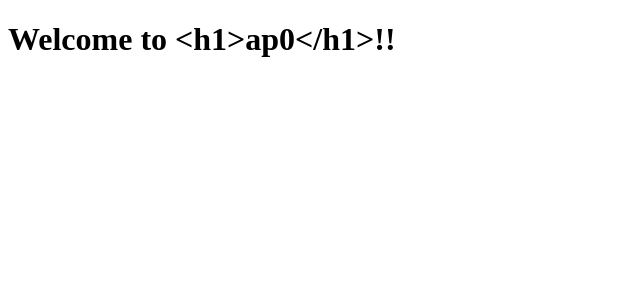
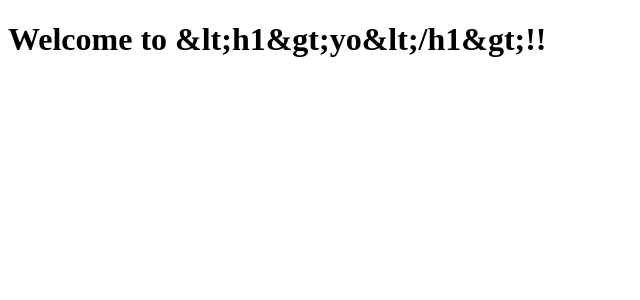
Before and after one commit to jskrnbindra/html-escape-unescape, an Angular app: page / in a window 1280 px wide. Shown: the top 300 px of the page, without its empty margins (0-640 px from the left). Built offline with nearby package versions, Linux system fonts and the light colour scheme.

Commit message:
(Enhancement) Escape pipe almost ready. Lefters :deep

```diff
--- a/src/app/app.component.ts
+++ b/src/app/app.component.ts
@@ -4,13 +4,14 @@ import { Component, OnInit } from '@angular/core';
   selector: 'app-root',
   template: `
     <h1>
-      Welcome to {{ title | unescape }}!!
+      Welcome to {{ title1 | escape  }}!!
     </h1>
   `,
   styles: []
 })
 export class AppComponent implements OnInit {
   title = '&lt;h1&gt;ap0&lt;/h1&gt;';
+  title1 = '<h1>yo</h1>';
 
   ngOnInit() {
 
--- /dev/null
+++ b/src/app/html-escape-unescape/escape.ts
@@ -0,0 +1,52 @@
+import * as _h from 'he';
+
+export class Escape {
+
+    constructor() {
+    }
+
+    /**
+    * Escapes HTML entities from a string.
+    * @param {string} value
+    * @param {boolean | number} arg
+    * @return {string}
+    */
+    it(value: any, arg?: boolean | number) {
+        if (value === null || value === undefined) {
+            throw `The input value to the pipe must be a string or a string convertible value like number, booleans, etc.`;
+        }
+        value = value.toString();
+
+        if (arg === undefined || arg === null) {
+           return this.htmlString(value);
+        }
+        if (typeof arg == 'number') {
+            return this.uptoLevel(value, arg);
+        }
+        if (typeof arg == 'boolean') {
+           return arg === true ? this.inDeepMode(value) : this.htmlString(value);
+        }
+
+        throw 'Invalid parameter supplied to the pipe.';
+    }
+
+    htmlString(rawInput: string): string {
+
+        return _h.escape(rawInput);
+    }
+
+    uptoLevel(rawInput: string, levels: number ): string {
+        let escapedString = rawInput;
+        while(levels--) {
+            escapedString = this.htmlString(escapedString);
+        }
+
+        return escapedString;
+    }
+
+    inDeepMode(rawInput: string): string {
+
+        return 'yea';
+    }
+
+}
--- a/src/app/html-escape-unescape/pipes/escape.pipe.ts
+++ b/src/app/html-escape-unescape/pipes/escape.pipe.ts
@@ -1,24 +1,27 @@
 import { Pipe, PipeTransform } from '@angular/core';
-import * as _h from 'he';
+import { Escape } from '../escape'
+
 
 @Pipe({
   name: 'escape'
 })
-export class Escape implements PipeTransform {
+export class EscapePipe implements PipeTransform {
+
+  constructor(private escape: Escape) {}
 
   /**
- * BLUE BLUE BLUE
- * @param {string} locale
+ * Pipe method to HTML escape. Use method it(string, object) instead.
+ * @param {string} value
+ * @param {object} Options
  * @return {string} HTML escaped value
  */
-  it(value: string): string {
+  transform(value: any, arg?: number | boolean): string {
 
-    return this.transform(value);
-  }
+    if (value === null || value === undefined) {
+      throw `The input value to the pipe must be a string or a string convertible value like number, booleans, etc.`;
+    }
 
-  transform(value: any, args?: any): any {
-
-    return _h.escape(value);
+    return this.escape.it(value.toString(), arg);
   }
 
 }
--- a/src/app/html-escape-unescape/pipes/index.ts
+++ b/src/app/html-escape-unescape/pipes/index.ts
@@ -1,2 +1,2 @@
-export { Escape } from './escape.pipe';
+export { EscapePipe } from './escape.pipe';
 export { Unescape } from './unescape.pipe';
```
Also changed, not shown: src/app/html-escape-unescape/html-escape-unescape.module.ts (+6 -4 lines), src/app/html-escape-unescape/types.ts (added, +7 -0 lines), src/app/html-escape-unescape/unescape.ts (added).
